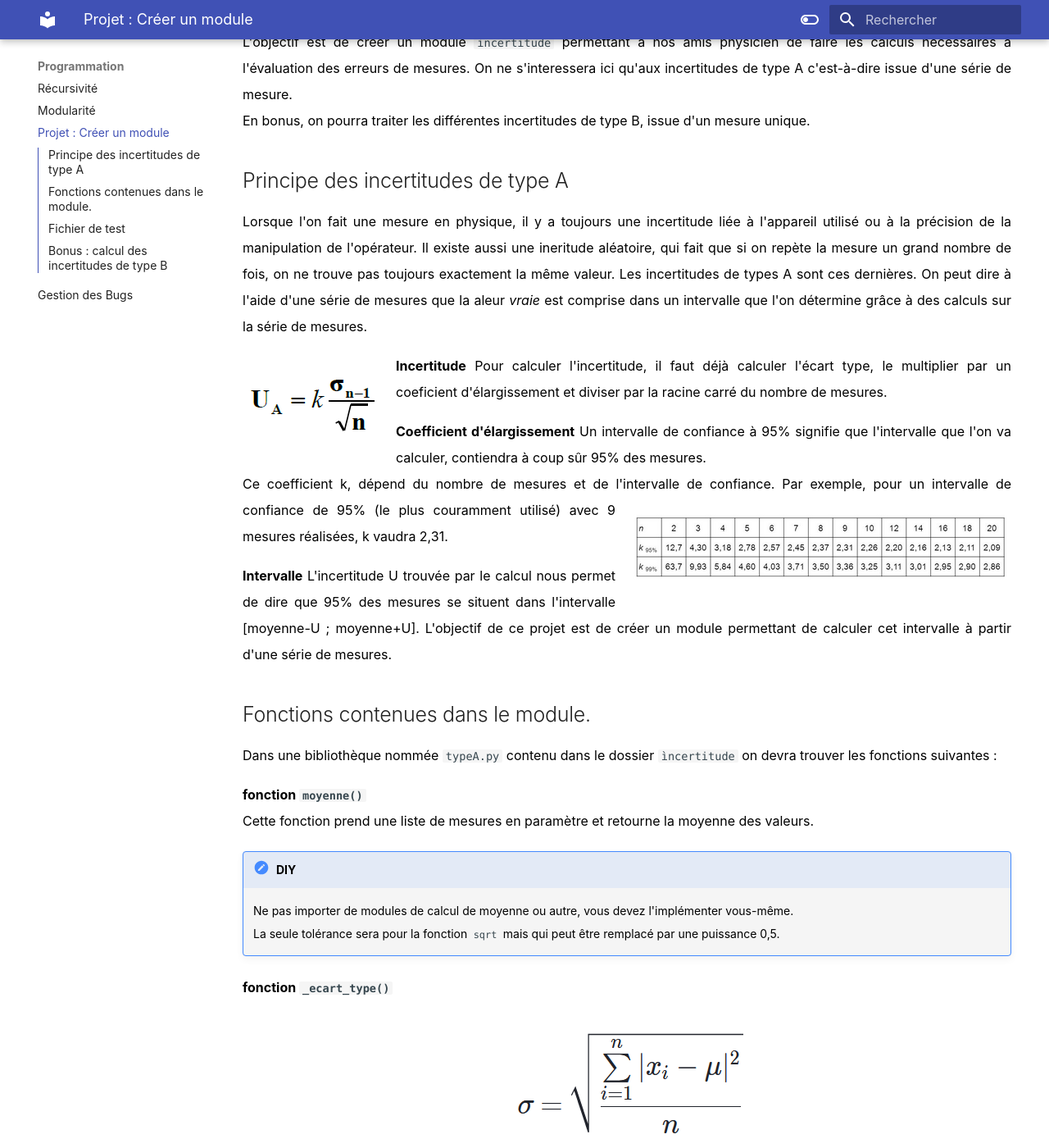
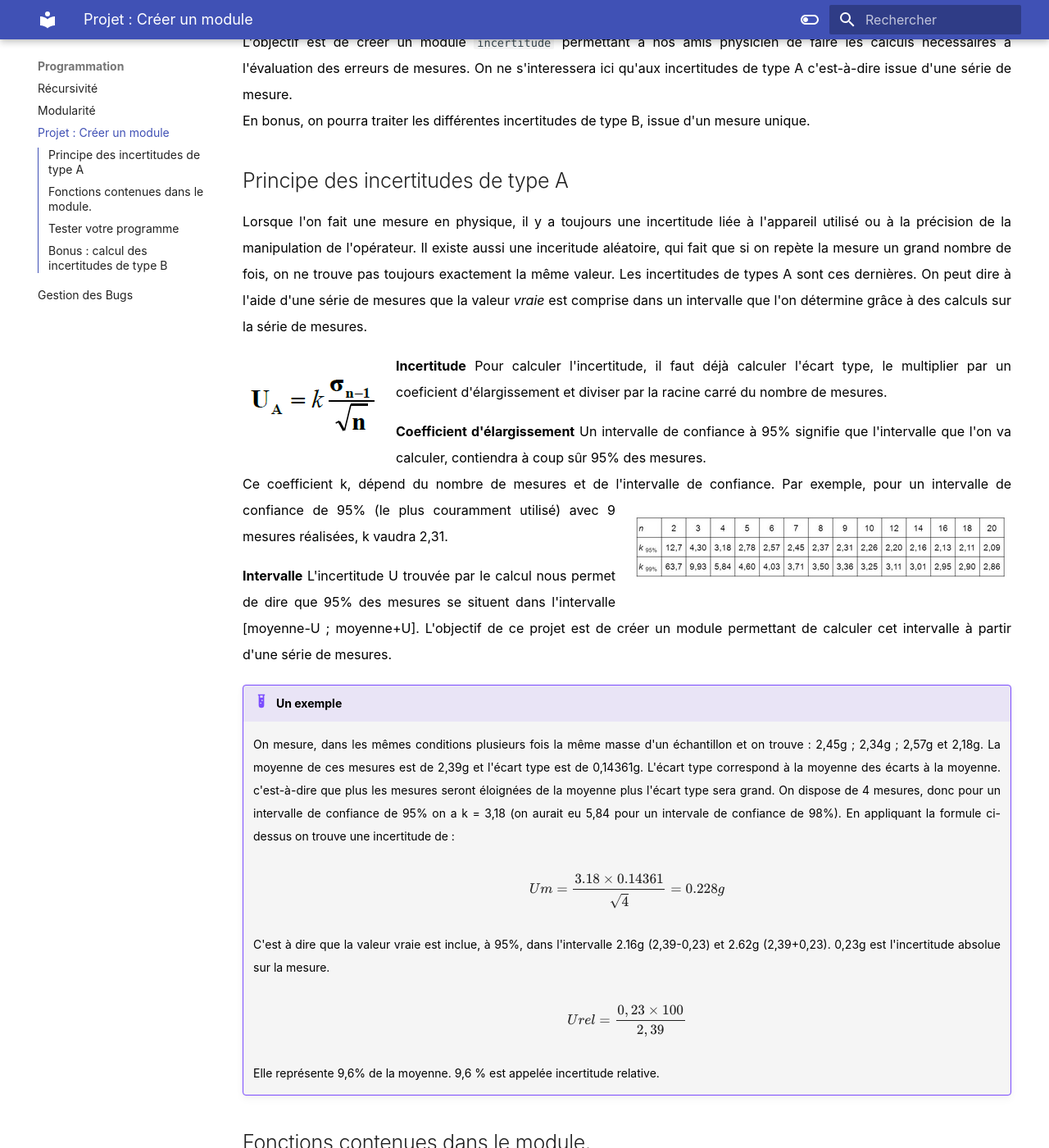
Before and after one commit to mbachelier1/site_TNSI, an MkDocs documentation site: the page built from docs/Programmation/projet_modularite.md, in a window 1280 px wide and 1400 px high, scrolled down 193 px. Shown: the whole window at 82% size. Built offline with MkDocs 1.6.1 and Material for MkDocs 9.7.7, drawn with Linux system fonts in a browser that asks for light colours; some of the changed text lies outside the part shown.

Commit message:
maj26jan22

````diff
--- a/docs/Programmation/projet_modularite.md
+++ b/docs/Programmation/projet_modularite.md
@@ -3,8 +3,8 @@
 En bonus, on pourra traiter les différentes incertitudes de type B, issue d'un mesure unique.
 
 ## Principe des incertitudes de type A
-Lorsque l'on fait une mesure en physique, il y a toujours une incertitude liée à l'appareil utilisé ou à la précision de la manipulation de l'opérateur. Il existe aussi une ineritude aléatoire, qui fait que si on repète la mesure un grand nombre de fois, on ne trouve pas toujours exactement la même valeur.
-Les incertitudes de types A sont ces dernières. On peut dire à l'aide d'une série de mesures que la aleur *vraie* est comprise dans un intervalle que l'on détermine grâce à des calculs sur la série de mesures.
+Lorsque l'on fait une mesure en physique, il y a toujours une incertitude liée à l'appareil utilisé ou à la précision de la manipulation de l'opérateur. Il existe aussi une inceritude aléatoire, qui fait que si on repète la mesure un grand nombre de fois, on ne trouve pas toujours exactement la même valeur.
+Les incertitudes de types A sont ces dernières. On peut dire à l'aide d'une série de mesures que la valeur *vraie* est comprise dans un intervalle que l'on détermine grâce à des calculs sur la série de mesures.
 
 **Incertitude**
 ![calcul incertitude](img/calculincert.png){align=left}
@@ -20,6 +20,20 @@
 L'incertitude U trouvée par le calcul nous permet de dire que 95% des mesures se situent dans l'intervalle [moyenne-U ; moyenne+U].
 L'objectif de ce projet est de créer un module permettant de calculer cet intervalle à partir d'une série de mesures.
 
+!!! example "Un exemple"
+	On mesure, dans les mêmes conditions plusieurs fois la même masse d'un échantillon et on trouve : 2,45g ; 2,34g ; 2,57g et 2,18g.
+	La moyenne de ces mesures est de 2,39g et l'écart type est de  0,14361g. L'écart type correspond à la moyenne des écarts à la moyenne. c'est-à-dire que plus les mesures seront éloignées de la moyenne plus l'écart type sera grand.
+	On dispose de 4 mesures, donc pour un intervalle de confiance de 95% on a k = 3,18 (on aurait eu 5,84 pour un intervale de confiance de 98%).
+	En appliquant la formule ci-dessus on trouve une incertitude de :
+
+	$$Um= \dfrac{3.18 \times 0.14361}{\sqrt{4}} = 0.228 g$$
+
+	C'est à dire que la valeur vraie est inclue, à 95%, dans l'intervalle 2.16g (2,39-0,23) et 2.62g (2,39+0,23). 0,23g est l'incertitude absolue sur la mesure.
+
+	$$Urel= \dfrac{0,23 \times 100}{2,39}$$
+
+	Elle représente 9,6% de la moyenne. 9,6 % est appelée incertitude relative.
+
 ## Fonctions contenues dans le module.
 Dans une bibliothèque nommée `typeA.py` contenu dans le dossier `ìncertitude` on devra trouver les fonctions suivantes :
 
@@ -30,24 +44,68 @@
 	Ne pas importer de modules de calcul de moyenne ou autre, vous devez l'implémenter vous-même.
 	La seule tolérance sera pour la fonction `sqrt` mais qui peut être remplacé par une puissance 0,5.
 
+```python
+>>> moyenne([4.15,4.05,4.1,3.7,3.95,4.05,4.1,3.85,3.8,4.05,3.55,4.15])
+3.9583333333333326
+```
 
-**fonction `_ecart_type()`**
+**fonction `ecart_type()`**
 
 ![formule ecart type](img/ecart-type.png)
 La formule de l'écart type est donnée ci-contre. Cette fonction doit prendre en paramètre une liste de mesures et renvoyer la valeur de l'écart type.
 
+```python
+>>> ecart_type([4.15,4.05,4.1,3.7,3.95,4.05,4.1,3.85,3.8,4.05,3.55,4.15])
+0.18465433171800283
+```
 
-**fonction `_nb_mesures()`**
+**fonction `nb_mesures()`**
 
 Cette fonction prend en paramètre une liste de mesures et renvoie le nombre de mesures dans la liste.
+```python
+>>> nb_mesures([4.15,4.05,4.1,3.7,3.95,4.05,4.1,3.85,3.8,4.05,3.55,4.15])
+12
+```
 
-**fonction `_valeur_plus_proche(valeur,Tableau):`**
+**fonction `valeur_plus_proche(valeur,Tableau):`**
 Lorsque l'on regarde le tableau des coefficients d'élargissement, on peut voir que toutes les quantités de mesures n'y figurent pas. il y a trop peu de différence avec les valeurs données pour que cela soit significatif. On cherchera donc le nombre de mesures le plus proche que celui qu'on possède.
-Cette fonction prend en paramètre une valeur et un tableau, et renvoie la valeur du tableau la plus proche de la valeur `valeur`.
+Cette fonction prend en paramètre une valeur et un tableau, et renvoie la valeur du tableau la plus proche de la valeur `valeur`. En cas d'égalité pour deux valeurs on retournera la première rencontrée.
+```python
+>>> valeur_plus_proche(20,[2,3,4,5])
+5
+>>> valeur_plus_proche(7,[2,4,6,8])
+6
+>>> valeur_plus_proche(3,[2,3,4,5])
+3
+```
 
 **fonction `incertitude()`**
 Cette fonction utilisera les autres pour calculer l'incertitude telle qu'elle est expliqué plus haut. Elle prend en paramètre la liste de mesures et un booléen `confiance` qui par défaut vaudra False ce qui signifie que l'on se place dans un intervalle de confiance de 95%. Si on exécute la fonction avec `confiance=True` on aura un intervalle de confiance de 98%.
 Cette fonction devra retourner la valeur de l'incertitude calculée.
+
+```python
+>>> incertitude([4.15,4.05,4.1,3.7,3.95,4.05,4.1,3.85,3.8,4.05,3.55,4.15])
+0.11727125093686133
+>>> incertitude([4.15,4.05,4.1,3.7,3.95,4.05,4.1,3.85,3.8,4.05,3.55,4.15],True)
+0.16577890473347215
+```
+
+**fonction `absolue(relative,mesure)`**
+Elle permet de passer de l'incertitude relative de la mesure à l'incertitude absolue.
+```python
+>>> absolue(20,4.56)
+0.9119999999999999
+#une inertitude de 20% sur une mesure de 4.56V correspond à une incertitude de 0,91V.
+```
+
+**fonction `relative(absolue,mesure)`**
+Elle permet de passer de l'incertitude absolue de la mesure à l'incertitude relative.
+```python
+>>> relative(0.9,4.56)
+19.73684210526316
+#une inertitude de 0.9V sur une mesure de 4.56V correspond à une incertitude de 19,7%.
+```
+
 
 !!! help "Quelques aides précieuses"
 	valeurs de k (1ere ligne contient le nombre de mesures, les deuxième et troisième lignes les valeurs de k pour 95% et 98%) :
@@ -67,11 +125,14 @@
 	#ou si on ne veut pas de la valeur par défaut
 	incertitude(L,True)
 	```
-## Fichier de test
+
+## Tester votre programme
 Pour ne pas dénaturer votre code, vous pouvez créer un fichier `tests.py` qui contiendra tous les tests que vous avez fait pour tester toutes les situations de vos fonctions.
-Cela permet de s'y retrouver plus facilement et d'organiser son travail. Cela permet aussi à la personne qui utilise (ndlr : corrige) votre travail de gagner du temps et de la lisibilité
+Vous pouvez aussi [ajouter des doctest et ou des assertions](https://mbachelier1.github.io/site_1NSI/Programmation/fonction.html#tester-une-fonction) dans vos fonctions.
+Cela permet de s'y retrouver plus facilement et d'organiser son travail. Cela permet aussi à la personne qui utilise (ndlr : corrige) votre travail de gagner du temps et de la lisibilité.
+Vous structurerez votre code comme un module en créant le fichier `__init__` et en l'appelant dans un programme principal, comme un module normal. Vous rendrez donc un dossier (zippé) contenant le fichier principal, le fichier nommé `typeA.py` éventuellement `typeB.py` et si il existe le fichier de tests.
 
-##Bonus : calcul des incertitudes de type B
+## Bonus : calcul des incertitudes de type B
 
 Les incertitudes de type B sont des incertitudes issues d'une mesure unique. Elles sont calculées d'une manière particulière en fonction de la situation.
 
@@ -81,12 +142,23 @@
 
 $$U= \dfrac{2 \times UnitéDeGraduation}{\sqrt{6}}$$
 
+```python
+#exemple pour une règle graduée en mm l'incertitude est de 0,81mm
+>>> double_lecture(1)
+0.8164965809277261
+```
 
 **Cas de la lecture simple graduation**
 Une lecture à simple graduation serait celle d'un baromètre à aiguille ou d'un thermomètre analogique. L'utilisation d'une burette en est aussi un bon exemple. Voici comment se calcule l'incertitude :
 
 $$U= \dfrac{2 \times UnitéDeGraduation}{\sqrt{12}}$$
 
+
+```python
+#exemple pour un thermomètre avec une graduation pour 1°C l'incertitude est de 1,41°C
+>>> simple_lecture(1)
+1.414213562373095
+```
 **Cas d'un appareil numérique**
 Le constructeur d'un appareil donne au minimum la tolérance de la mesure. C'est le pourcentage d'erreur sur la mesure. Un appareil numérique possède également une incertitude liée au dernier chiffre. On l'appelle le digit.
 Pour une mesure donnant 4,586V le dernier digit sera la plus petite unité mesurée soit 0,001V.
@@ -94,13 +166,23 @@
 
 $$U= \dfrac{2 \times PourcentageDeLaMesure + 2 \times digit}{\sqrt{3}}$$
 
+```python
+exemple avec une mesure de 4.56V avec une tolérance de 12% et une incertitude de 0,01digit.
+>>> appareil_numerique(0.01,12,4.56)
+0.6549461453687115
+```
+
 **Cas d'un appareil quelconque**
 On calculera l'incertitude par la formule :
 
 $$U= \dfrac{PourcentageDeLaMesure}{\sqrt{3}}$$
 
-
-Vous devez créer le fichier `typeB.py` contenant les fonctions `double_lecture(graduation, mesure)`, `simple_lecture(graduation, mesure)`, `tolerance_donnee(tolerance,mesure)` et `appareil_numerique(digit,tolerance,mesure)` .
+```python
+exemple avec un appareil quelconque d'une tolérance de 12% pour une mesure de 4,56V
+>>> tolerance_donnee(12,4.56)
+0.6318521346011265
+```
+Vous devez créer le fichier `typeB.py` contenant les fonctions `double_lecture(graduation)`, `simple_lecture(graduation)`, `tolerance_donnee(tolerance,mesure)` pour un appareil quelconque, et `appareil_numerique(digit,tolerance,mesure)` .
 Il est important que les paramètres `digit` et `graduation` soient renseignés dans la même unité que la mesure. Cette information pourra être donnée à l'utilsation de la fonciton et/ou dans la documentation.
 
 Vous créerez ensuite le module `incertitudes` contenant les fichiers `typeA.py` et `typeB.py` qui pourront être utilisés comme un module.
--- a/mkdocs.yml
+++ b/mkdocs.yml
@@ -21,6 +21,7 @@
   - 'Algorithmie' :
     - 'Arbres Binaires de recherche' : 'algorithmie/ABR.md'
     - 'Diviser pour Régner' : 'algorithmie/diviser.md'
+    - 'Algorithmes des graphes' : 'algorithmie/parcours_graphe.md'
   - 'Architecture et OS':
     -  'Sécurisation des communications' : 'archi/crypto.md'
     -  'Et si on codait Enigma?' : 'archi/enigma.md'
````
Also changed, not shown: docs/Programmation/gestion_bug.md (+67 -3 lines), docs/Programmation/modularite.md (+2 -2 lines), docs/algorithmie/diviser.md (+3 -3 lines), docs/algorithmie/parcours_graphe.md (added, +175 -0 lines), docs/index.md (+9 -7 lines), docs/Programmation/img/structure.jpg (added), docs/algorithmie/img/bfs.gif (added), docs/algorithmie/img/dfs.gif (added).
